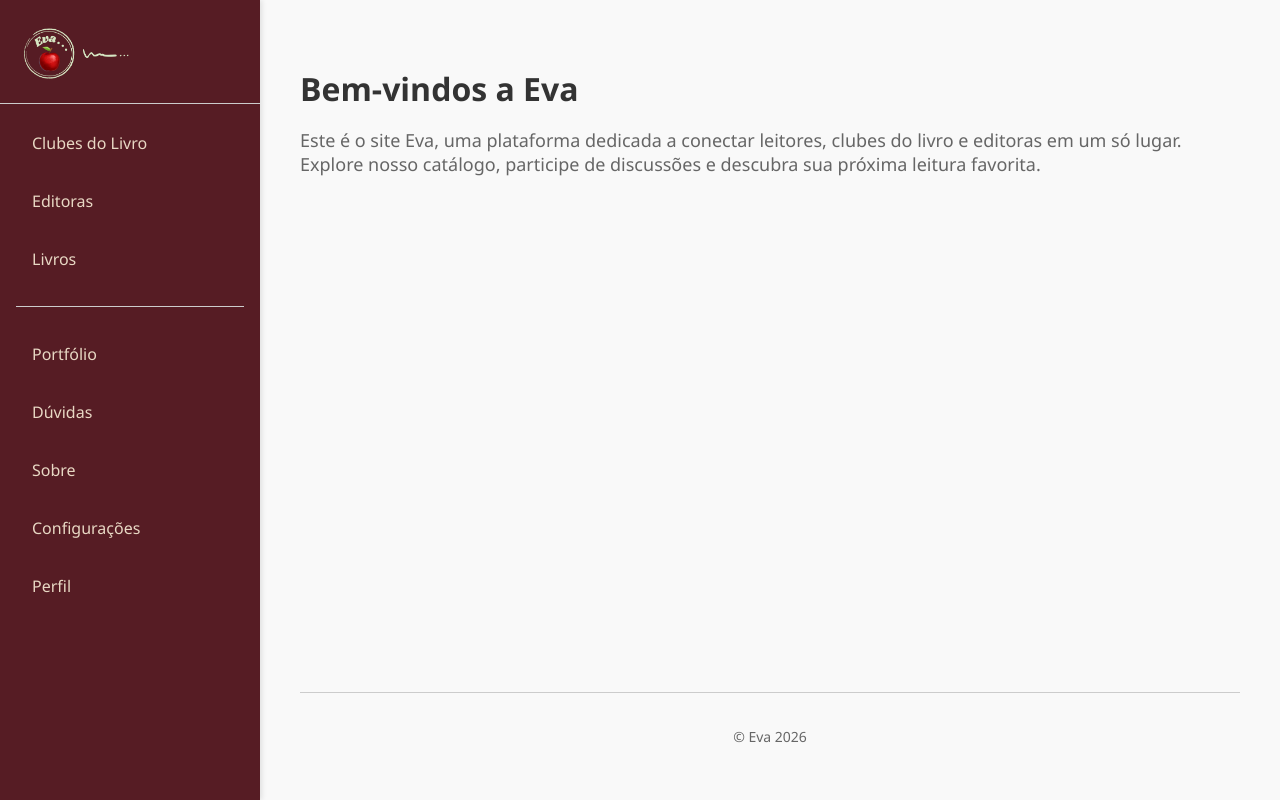
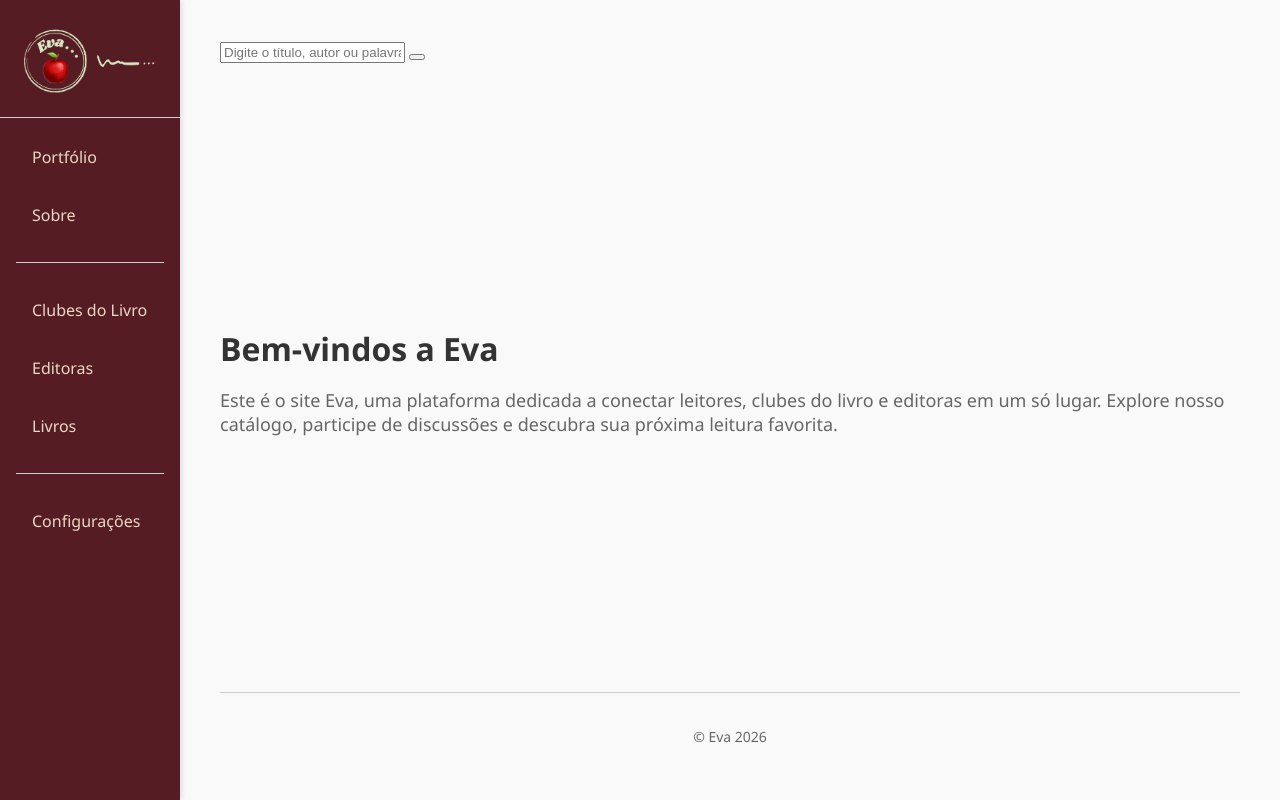
Before and after one commit to luanatslima/eva, a Django app: page / in a window 1280 px wide. Run offline with Django 3.2, Linux system fonts and the light colour scheme.

Commit message:
campo de busca e ajustes

```diff
--- a/app/static/css/styles.css
+++ b/app/static/css/styles.css
@@ -11,7 +11,7 @@ body {
 
 /* Sidebar */
 .sidebar {
-  width: 260px;
+  width: 180px;
   background-color: rgb(86, 28, 36);
   color: rgb(232, 216, 196);
   display: flex;
@@ -28,7 +28,7 @@ body {
 }
 
 .logo {
-  width: 50%;
+  width: 100%;
   height: 100%;
   object-fit: cover;
   border-radius: 8px;
--- a/app/templates/index.html
+++ b/app/templates/index.html
@@ -15,23 +15,30 @@
       </div>
       <nav class="nav-menu">
         <ul class="nav-principal">
+          <li><a href="#">Portfólio</a></li>
+          <li><a href="#">Sobre</a></li>
+        </ul>
+        <hr class="divisor">
+        <ul class="nav-secundaria">
           <li><a href="#">Clubes do Livro</a></li>
           <li><a href="#">Editoras</a></li>
           <li><a href="#">Livros</a></li>
         </ul>
         <hr class="divisor">
         <ul class="nav-secundaria">
-          <li><a href="#">Portfólio</a></li>
-          <li><a href="#">Dúvidas</a></li>
-          <li><a href="#">Sobre</a></li>
           <li><a href="#">Configurações</a></li>
-          <li><a href="#">Perfil</a></li>
         </ul>
       </nav>
     </aside>
 
     <!-- Conteúdo Principal -->
     <main class="main-content">
+      <div class="container-busca">
+          <form method="get" action="">
+              <input type="text" name="q" placeholder="Digite o título, autor ou palavra-chave...">
+              <button type="submit" class="" aria-label="Pesquisar"></button>
+          </form>
+      </div>
       <section class="welcome">
         <h2>Bem-vindos a Eva</h2>
         <p>
```
